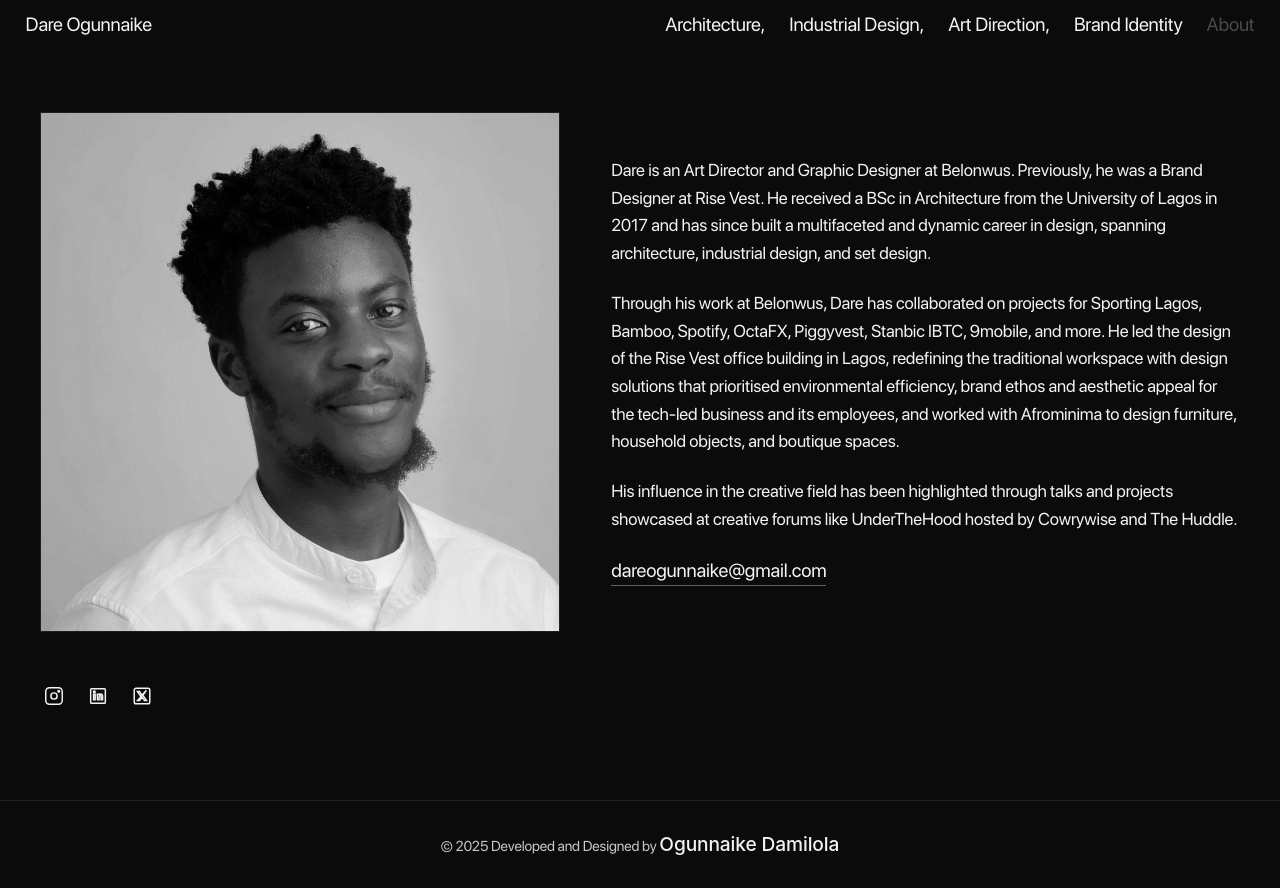
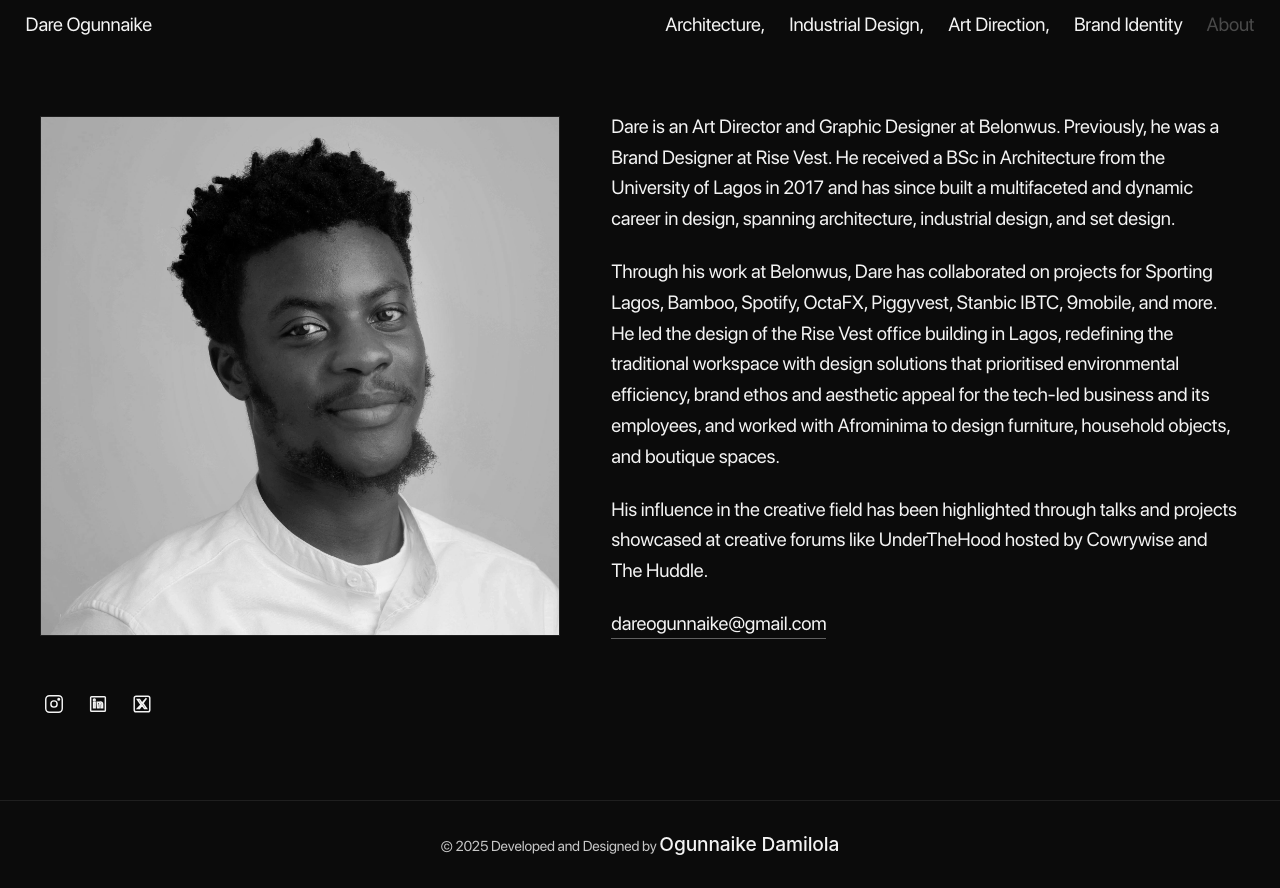
Before and after one commit to d4mie/dare-ogunnaike-main, a React (Create React App) app: page /about in a window 1280 px wide. Built offline with nearby package versions, Linux system fonts and the light colour scheme; the HTML template or start-up script is replaced by a standard one; a web font is replaced by a local one.

Commit message:
about.css

```diff
--- a/src/about.css
+++ b/src/about.css
@@ -53,7 +53,7 @@
   flex-direction: column;
   gap: 1.4rem;
   font-family: var(--font-primary);
-  font-size: clamp(1.08rem, 1.2vw, 1.2rem);
+  font-size: clamp(1.2rem, 1.35vw, 1.35rem);
   line-height: 1.6;
   font-weight: 400;
 }
```
